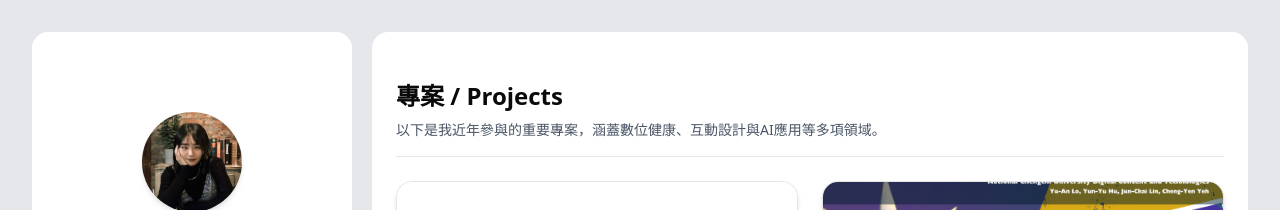
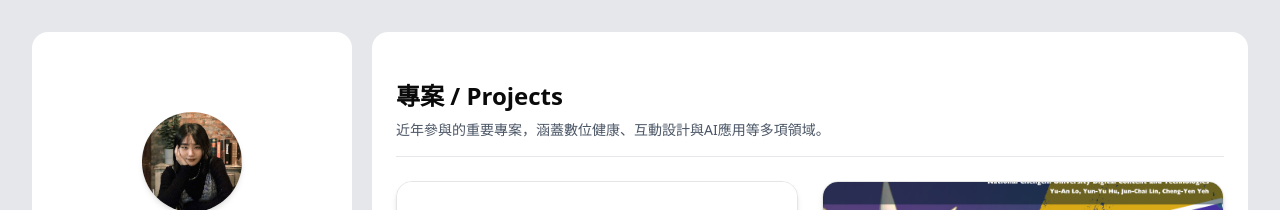
Before and after one commit to Yunyuhu/Yunyu-Web-DigitalProfile, a Next.js app: page /projects in a window 1280 px wide. Shown: the top 210 px of the page. Built offline with nearby package versions, Linux system fonts and the light colour scheme.

Commit message:
content(projects): tighten intro text

```diff
--- a/src/app/projects/page.js
+++ b/src/app/projects/page.js
@@ -74,7 +74,7 @@ export default function Projects() {
       <div className="flex flex-col w-full">
         <h1 className="text-2xl font-bold">專案 / Projects</h1>
         <h3 className="text-sm text-gray-600 mt-2">
-          以下是我近年參與的重要專案，涵蓋數位健康、互動設計與AI應用等多項領域。
+          近年參與的重要專案，涵蓋數位健康、互動設計與AI應用等多項領域。
         </h3>
         <div className="w-full h-px bg-gray-200 mt-4" />
       </div>
```
